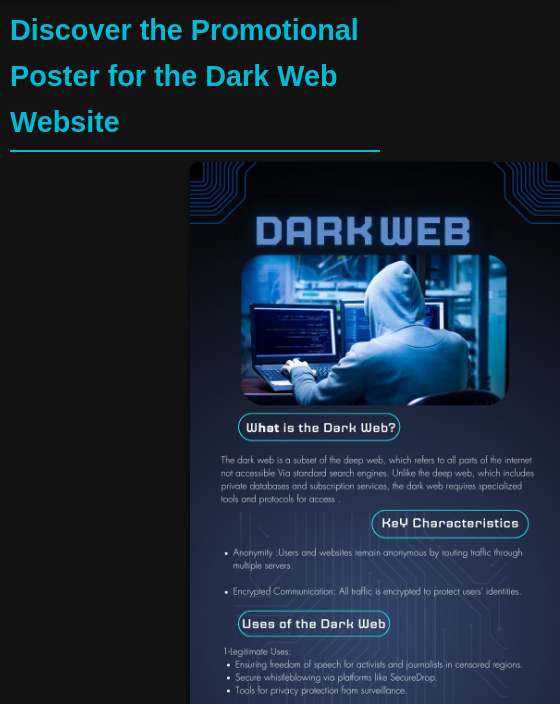
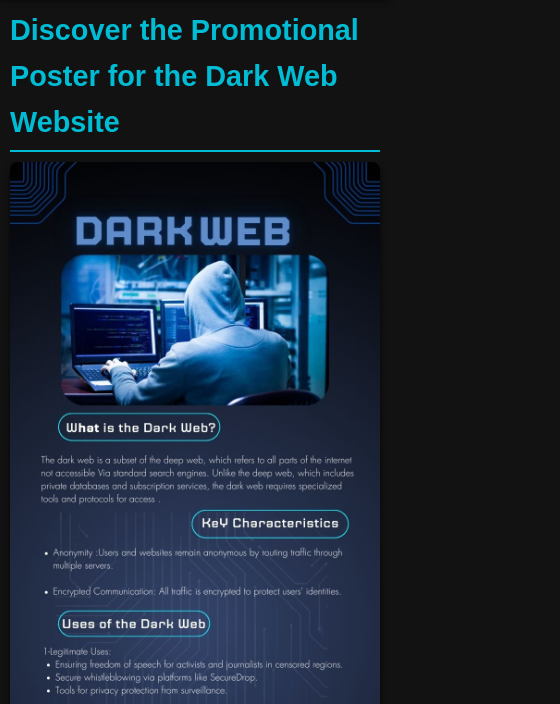
Before and after one commit to mosadnabil011/Dark-Web-Awareness, a plain HTML site: page poster.html in a window 390 px wide. Shown: the part 132-836 px from the top of the page, 560 px wide, since content can reach past the window. Drawn offline with Linux system fonts and the light colour scheme.

Commit message:
Update style.css

```diff
--- a/css/style.css
+++ b/css/style.css
@@ -224,4 +224,8 @@ main {
     img, video {
         margin-top: 10px;
     }
+    .posster{
+    margin: auto;
+    margin-left: 0px;
 }
+}
```
